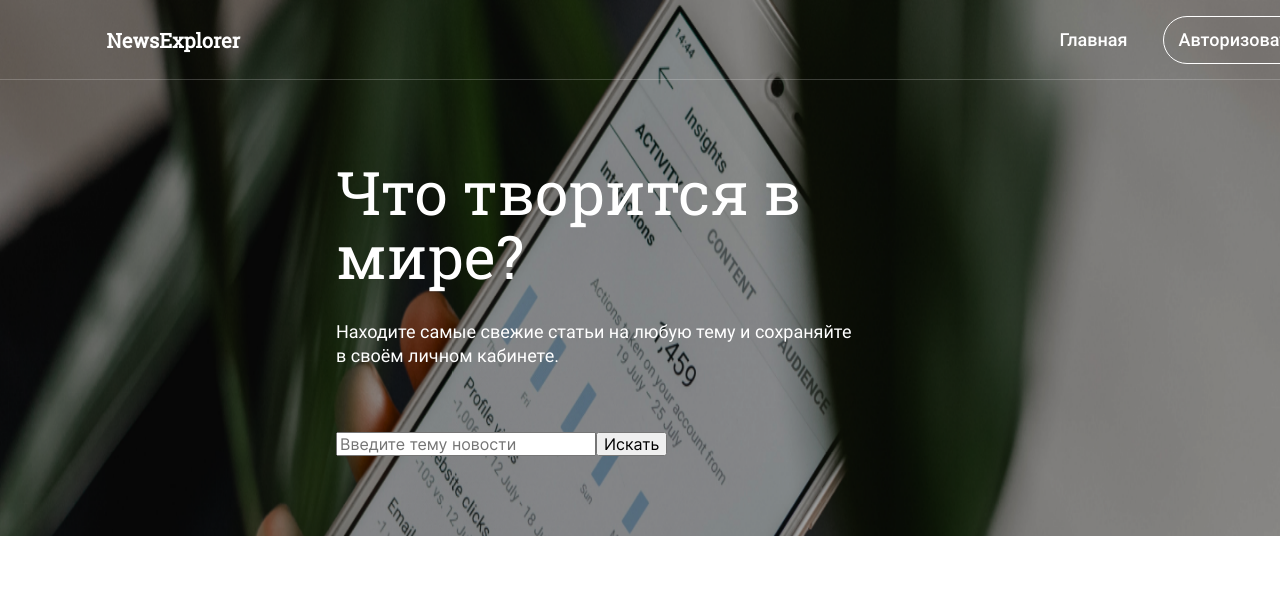
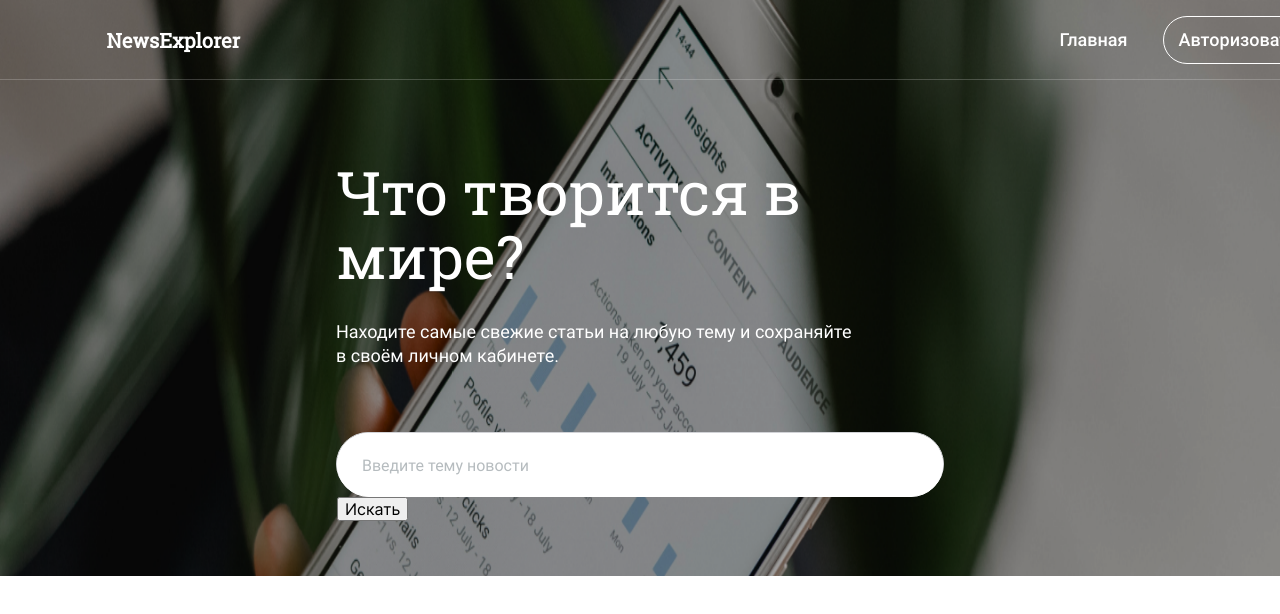
Before and after one commit to Vladimir-art/news-explorer-frontend, a React (Create React App) app: page / in a window 1280 px wide. Shown: the top 614 px of the page. Built offline with nearby package versions, Linux system fonts and the light colour scheme.

Commit message:
searchform__input style

```diff
--- a/src/blocks/searchform/__form/searchform__form.css
+++ b/src/blocks/searchform/__form/searchform__form.css
@@ -1,5 +1,10 @@
 .searchform__form {
   position: relative;
-  margin: 0;
-  padding: 0;
+  width: 100%;
+  height: 64px;
+  background: #FFFFFF;
+  border: 1px solid #D1D2D6;
+  box-sizing: border-box;
+  backdrop-filter: blur(8px);
+  border-radius: 100px;
 }
--- a/src/blocks/searchform/__input/searchform__input.css
+++ b/src/blocks/searchform/__input/searchform__input.css
@@ -0,0 +1,24 @@
+.searchform__input {
+  margin: 0;
+  padding: 0;
+  width: 100%;
+  height: 64px;
+  background: #FFF;
+  border: 1px solid #fff;
+  box-sizing: border-box;
+  -webkit-backdrop-filter: blur(8px);
+  backdrop-filter: blur(8px);
+  border-radius: 100px;
+  outline: 0;
+  padding-left: 24px;
+  outline-offset: 0;
+}
+
+.searchform__input::placeholder {
+  font-family: "Roboto", Arial, sans-serif;
+  font-style: normal;
+  font-weight: normal;
+  font-size: 16px;
+  line-height: 22px;
+  color: #B6BCBF;
+}
```
